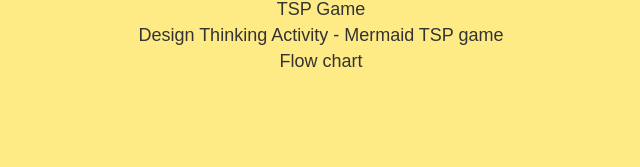
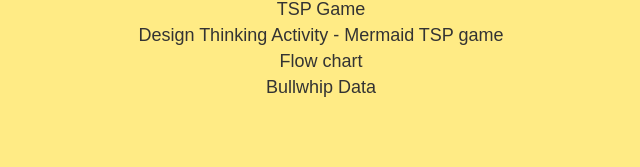
Before and after one commit to JJian221/fluffy-spoon, a plain HTML site: page index.html in a window 1280 px wide. Shown: the part 423-590 px from the top of the page, without its empty margins (319-959 px from the left). Drawn offline with Linux system fonts and the light colour scheme.

Commit message:
Update index.html

```diff
--- a/index.html
+++ b/index.html
@@ -65,6 +65,7 @@
         <a href="MMermaid.html" onclick="alert('TSP Game clicked!')">TSP Game</a>
         <a href="Design Thinking Activity - Mermaid TSP game.pdf" onclick="alert('Design Thinking Activity - Mermaid TSP game clicked!')">Design Thinking Activity - Mermaid TSP game</a>
         <a href="image001.png" onclick="alert('Flow chart clicked!')">Flow chart</a>
+        <a href="Week 4 - Bullwhip Data (Demo) - Sheet1.htm" onclick="alert('Bullwhip Data clicked!')">Bullwhip Data</a>
     </div>
     <div class="footer">Jian Lee</div>
 </body>
```
